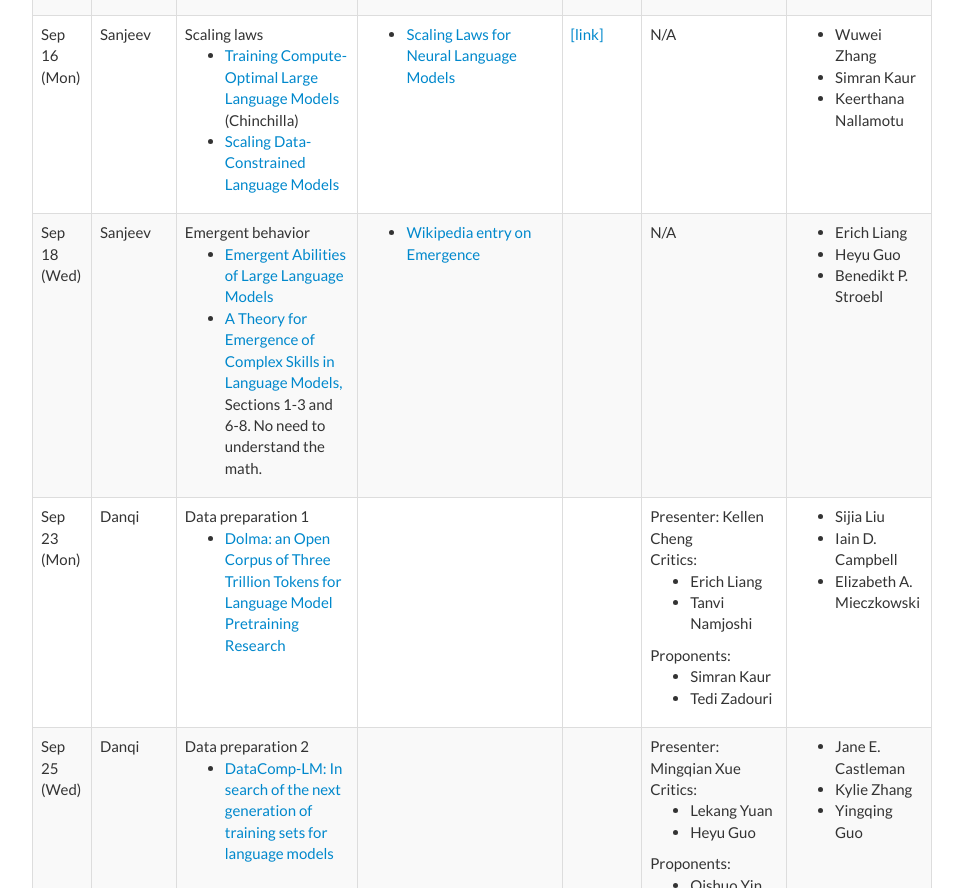
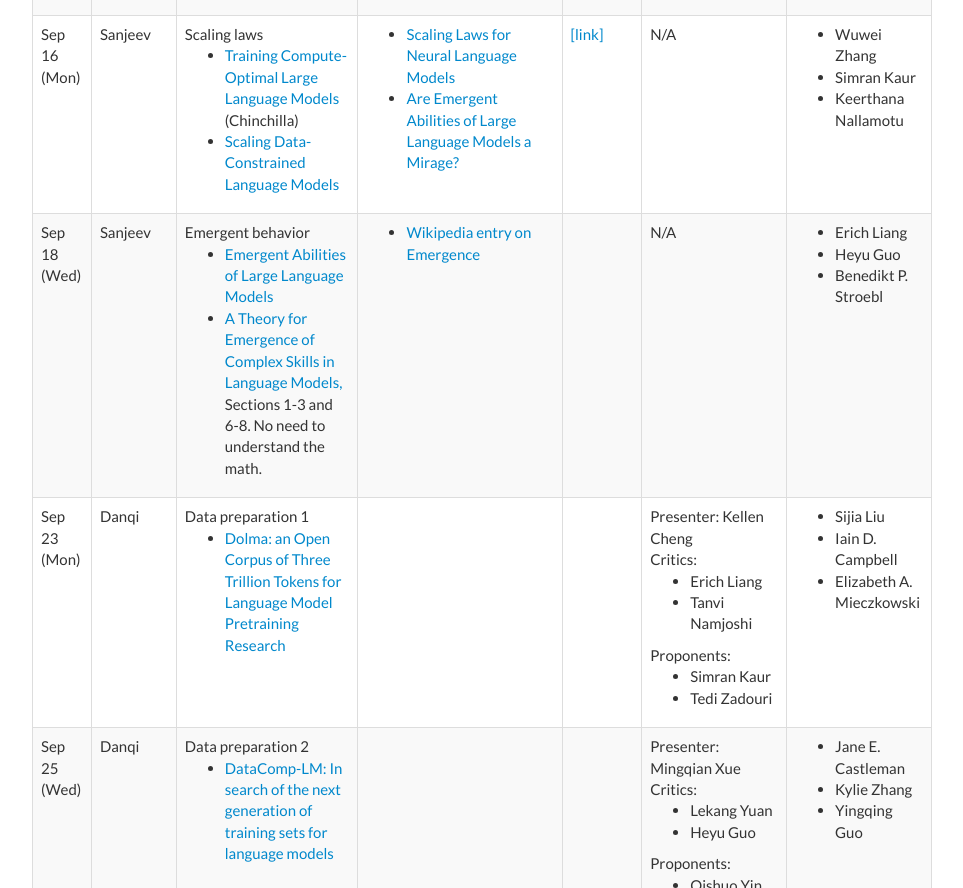
Before and after one commit to princeton-cos597r/princeton-cos597r.github.io, a plain HTML site: page index.html in a window 1280 px wide. Shown: the part 2088-2976 px from the top of the page, without its empty margins (158-1121 px from the left). Drawn offline with Linux system fonts and the light colour scheme.

Commit message:
Added optional reading

```diff
--- a/index.html
+++ b/index.html
@@ -284,6 +284,11 @@
           <a href="https://arxiv.org/abs/2001.08361">
             Scaling Laws for Neural Language Models
           </a>
+        </li>
+        <li>
+            <a href="https://arxiv.org/abs/2304.15004">
+              Are Emergent Abilities of Large Language Models a Mirage?
+            </a>
         </li>
       </ul>
     </td>
```
